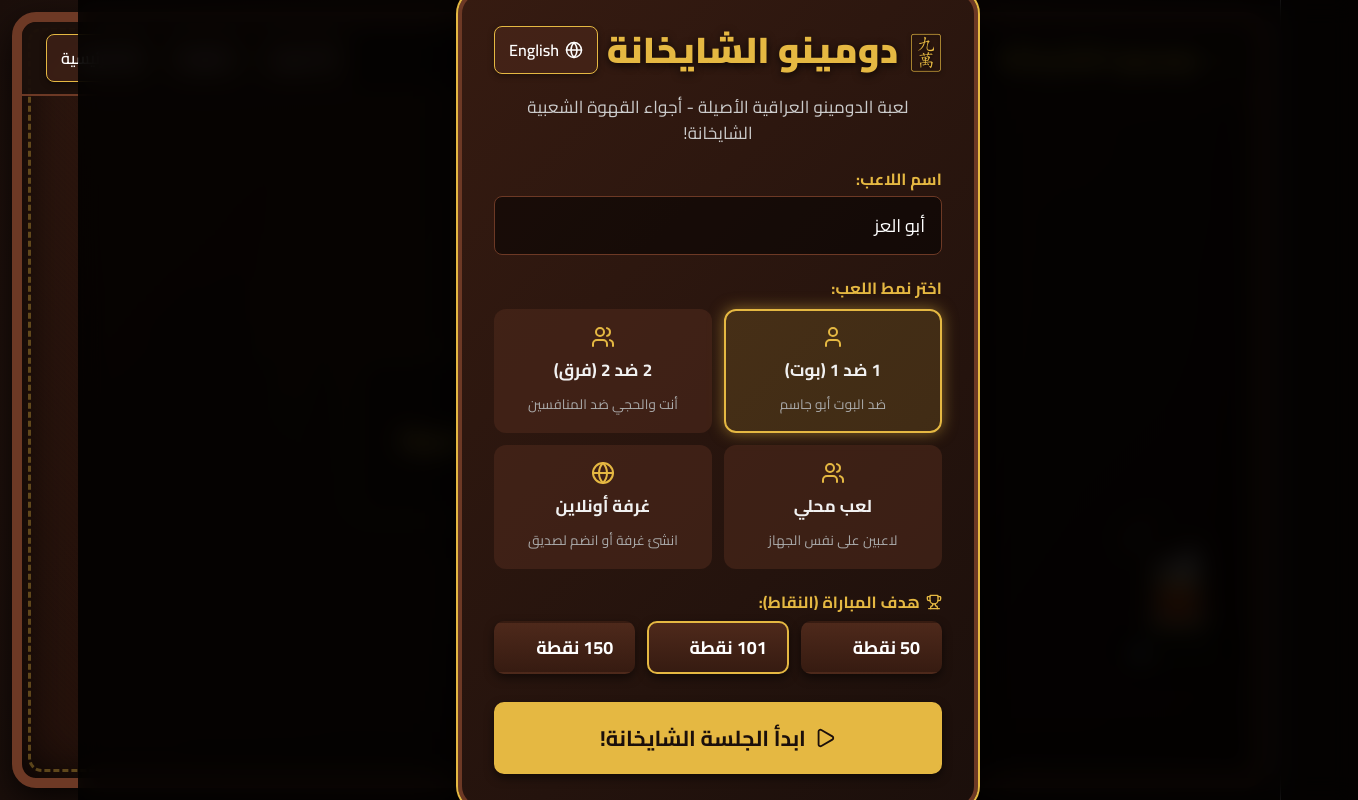
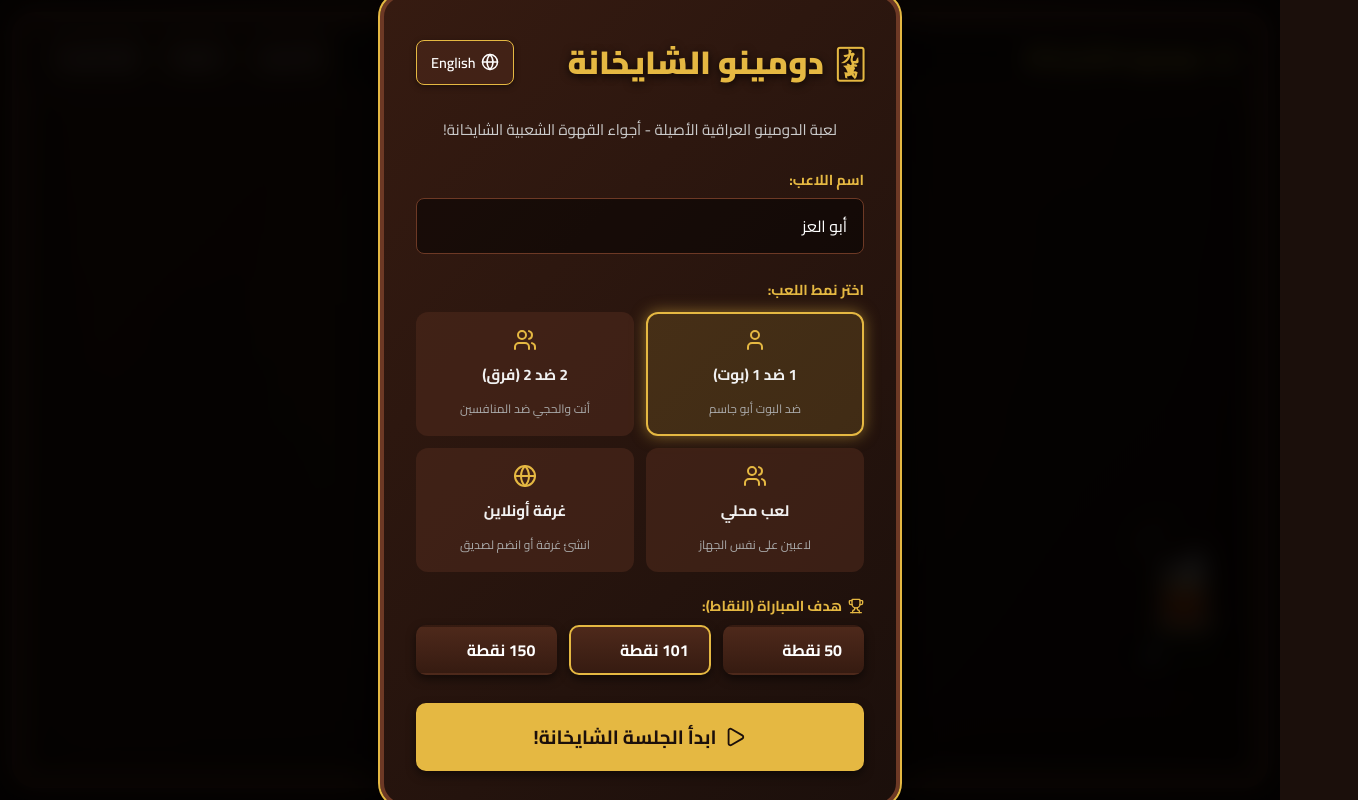
Before and after one commit to ObaidaAljarjary/domino, a React (Vite) app: page / in a window 1280 px wide. Shown: the whole page, 1358 px wide, since content can reach past the window. Built offline with nearby package versions, Linux system fonts and the light colour scheme.

Commit message:
Fix full screen table centering and remove index width constraints

```diff
--- a/src/App.css
+++ b/src/App.css
@@ -1,184 +1,8 @@
-.counter {
-  font-size: 16px;
-  padding: 5px 10px;
-  border-radius: 5px;
-  color: var(--accent);
-  background: var(--accent-bg);
-  border: 2px solid transparent;
-  transition: border-color 0.3s;
-  margin-bottom: 24px;
-
-  &:hover {
-    border-color: var(--accent-border);
-  }
-  &:focus-visible {
-    outline: 2px solid var(--accent);
-    outline-offset: 2px;
-  }
+/* App CSS reset */
+#root {
+  width: 100vw !important;
+  height: 100vh !important;
+  max-width: 100vw !important;
+  margin: 0 !important;
+  padding: 0 !important;
 }
-
-.hero {
-  position: relative;
-
-  .base,
-  .framework,
-  .vite {
-    inset-inline: 0;
-    margin: 0 auto;
-  }
-
-  .base {
-    width: 170px;
-    position: relative;
-    z-index: 0;
-  }
-
-  .framework,
-  .vite {
-    position: absolute;
-  }
-
-  .framework {
-    z-index: 1;
-    top: 34px;
-    height: 28px;
-    transform: perspective(2000px) rotateZ(300deg) rotateX(44deg) rotateY(39deg)
-      scale(1.4);
-  }
-
-  .vite {
-    z-index: 0;
-    top: 107px;
-    height: 26px;
-    width: auto;
-    transform: perspective(2000px) rotateZ(300deg) rotateX(40deg) rotateY(39deg)
-      scale(0.8);
-  }
-}
-
-#center {
-  display: flex;
-  flex-direction: column;
-  gap: 25px;
-  place-content: center;
-  place-items: center;
-  flex-grow: 1;
-
-  @media (max-width: 1024px) {
-    padding: 32px 20px 24px;
-    gap: 18px;
-  }
-}
-
-#next-steps {
-  display: flex;
-  border-top: 1px solid var(--border);
-  text-align: left;
-
-  & > div {
-    flex: 1 1 0;
-    padding: 32px;
-    @media (max-width: 1024px) {
-      padding: 24px 20px;
-    }
-  }
-
-  .icon {
-    margin-bottom: 16px;
-    width: 22px;
-    height: 22px;
-  }
-
-  @media (max-width: 1024px) {
-    flex-direction: column;
-    text-align: center;
-  }
-}
-
-#docs {
-  border-right: 1px solid var(--border);
-
-  @media (max-width: 1024px) {
-    border-right: none;
-    border-bottom: 1px solid var(--border);
-  }
-}
-
-#next-steps ul {
-  list-style: none;
-  padding: 0;
-  display: flex;
-  gap: 8px;
-  margin: 32px 0 0;
-
-  .logo {
-    height: 18px;
-  }
-
-  a {
-    color: var(--text-h);
-    font-size: 16px;
-    border-radius: 6px;
-    background: var(--social-bg);
-    display: flex;
-    padding: 6px 12px;
-    align-items: center;
-    gap: 8px;
-    text-decoration: none;
-    transition: box-shadow 0.3s;
-
-    &:hover {
-      box-shadow: var(--shadow);
-    }
-    .button-icon {
-      height: 18px;
-      width: 18px;
-    }
-  }
-
-  @media (max-width: 1024px) {
-    margin-top: 20px;
-    flex-wrap: wrap;
-    justify-content: center;
-
-    li {
-      flex: 1 1 calc(50% - 8px);
-    }
-
-    a {
-      width: 100%;
-      justify-content: center;
-      box-sizing: border-box;
-    }
-  }
-}
-
-#spacer {
-  height: 88px;
-  border-top: 1px solid var(--border);
-  @media (max-width: 1024px) {
-    height: 48px;
-  }
-}
-
-.ticks {
-  position: relative;
-  width: 100%;
-
-  &::before,
-  &::after {
-    content: '';
-    position: absolute;
-    top: -4.5px;
-    border: 5px solid transparent;
-  }
-
-  &::before {
-    left: 0;
-    border-left-color: var(--border);
-  }
-  &::after {
-    right: 0;
-    border-right-color: var(--border);
-  }
-}
--- a/src/index.css
+++ b/src/index.css
@@ -1,111 +1,13 @@
-:root {
-  --text: #6b6375;
-  --text-h: #08060d;
-  --bg: #fff;
-  --border: #e5e4e7;
-  --code-bg: #f4f3ec;
-  --accent: #aa3bff;
-  --accent-bg: rgba(170, 59, 255, 0.1);
-  --accent-border: rgba(170, 59, 255, 0.5);
-  --social-bg: rgba(244, 243, 236, 0.5);
-  --shadow:
-    rgba(0, 0, 0, 0.1) 0 10px 15px -3px, rgba(0, 0, 0, 0.05) 0 4px 6px -2px;
-
-  --sans: system-ui, 'Segoe UI', Roboto, sans-serif;
-  --heading: system-ui, 'Segoe UI', Roboto, sans-serif;
-  --mono: ui-monospace, Consolas, monospace;
-
-  font: 18px/145% var(--sans);
-  letter-spacing: 0.18px;
-  color-scheme: light dark;
-  color: var(--text);
-  background: var(--bg);
-  font-synthesis: none;
-  text-rendering: optimizeLegibility;
-  -webkit-font-smoothing: antialiased;
-  -moz-osx-font-smoothing: grayscale;
-
-  @media (max-width: 1024px) {
-    font-size: 16px;
-  }
+/* Global Reset for Fullscreen Centering */
+html, body, #root {
+  margin: 0;
+  padding: 0;
+  width: 100vw;
+  height: 100vh;
+  overflow: hidden;
+  background-color: #1b0f0b;
+  box-sizing: border-box;
+  display: flex;
+  align-items: center;
+  justify-content: center;
 }
-
-@media (prefers-color-scheme: dark) {
-  :root {
-    --text: #9ca3af;
-    --text-h: #f3f4f6;
-    --bg: #16171d;
-    --border: #2e303a;
-    --code-bg: #1f2028;
-    --accent: #c084fc;
-    --accent-bg: rgba(192, 132, 252, 0.15);
-    --accent-border: rgba(192, 132, 252, 0.5);
-    --social-bg: rgba(47, 48, 58, 0.5);
-    --shadow:
-      rgba(0, 0, 0, 0.4) 0 10px 15px -3px, rgba(0, 0, 0, 0.25) 0 4px 6px -2px;
-  }
-
-  #social .button-icon {
-    filter: invert(1) brightness(2);
-  }
-}
-
-#root {
-  width: 1126px;
-  max-width: 100%;
-  margin: 0 auto;
-  text-align: center;
-  border-inline: 1px solid var(--border);
-  min-height: 100svh;
-  display: flex;
-  flex-direction: column;
-  box-sizing: border-box;
-}
-
-body {
-  margin: 0;
-}
-
-h1,
-h2 {
-  font-family: var(--heading);
-  font-weight: 500;
-  color: var(--text-h);
-}
-
-h1 {
-  font-size: 56px;
-  letter-spacing: -1.68px;
-  margin: 32px 0;
-  @media (max-width: 1024px) {
-    font-size: 36px;
-    margin: 20px 0;
-  }
-}
-h2 {
-  font-size: 24px;
-  line-height: 118%;
-  letter-spacing: -0.24px;
-  margin: 0 0 8px;
-  @media (max-width: 1024px) {
-    font-size: 20px;
-  }
-}
-p {
-  margin: 0;
-}
-
-code,
-.counter {
-  font-family: var(--mono);
-  display: inline-flex;
-  border-radius: 4px;
-  color: var(--text-h);
-}
-
-code {
-  font-size: 15px;
-  line-height: 135%;
-  padding: 4px 8px;
-  background: var(--code-bg);
-}
--- a/src/styles/chaikhana.css
+++ b/src/styles/chaikhana.css
@@ -1,4 +1,4 @@
-/* Iraqi Chaikhana (شايخانة) Design System & Styling */
+/* Iraqi Chaikhana (شايخانة) Design System & Centered Styling */
 
 @import url('https://fonts.googleapis.com/css2?family=Cairo:wght@400;600;700;900&family=Outfit:wght@400;600;700&display=swap');
 
@@ -27,13 +27,18 @@
   -webkit-user-select: none;
 }
 
-body {
-  font-family: var(--arabic-font);
+html, body, #root {
+  width: 100vw;
+  height: 100vh;
+  margin: 0;
+  padding: 0;
+  overflow: hidden;
   background-color: var(--wood-dark);
   color: #f1f1f1;
-  overflow: hidden;
-  height: 100vh;
-  width: 100vw;
+  font-family: var(--arabic-font);
+  display: flex;
+  align-items: center;
+  justify-content: center;
 }
 
 .chaikhana-app {
@@ -41,17 +46,21 @@ body {
   height: 100vh;
   display: flex;
   flex-direction: column;
+  align-items: center;
+  justify-content: center;
   background:
-    radial-gradient(circle at 50% 30%, rgba(229, 184, 66, 0.1), transparent 70%),
+    radial-gradient(circle at 50% 30%, rgba(229, 184, 66, 0.12), transparent 70%),
     radial-gradient(circle at 50% 50%, var(--wood-medium) 0%, var(--wood-dark) 100%);
   position: relative;
   overflow: hidden;
 }
 
-/* Oriental Wood Table Frame */
+/* Oriental Wood Table Frame - Centered and Full Screen */
 .chaikhana-table-container {
-  flex: 1;
-  position: relative;
+  width: calc(100vw - 24px);
+  height: calc(100vh - 24px);
+  max-width: 100vw;
+  max-height: 100vh;
   margin: 12px;
   border-radius: 24px;
   border: 10px solid var(--wood-border);
@@ -65,6 +74,7 @@ body {
   display: flex;
   flex-direction: column;
   justify-content: space-between;
+  position: relative;
   overflow: hidden;
 }
 
@@ -92,6 +102,7 @@ body {
   backdrop-filter: blur(10px);
   border-bottom: 2px solid var(--wood-border);
   z-index: 10;
+  width: 100%;
 }
 
 .brand-title {
@@ -143,7 +154,7 @@ body {
   justify-content: center;
   width: 100%;
   height: 100%;
-  padding: 30px;
+  padding: 20px;
   overflow: auto;
 }
 
@@ -155,7 +166,8 @@ body {
   justify-content: center;
   align-content: center;
   gap: 6px;
-  max-width: 92%;
+  width: 100%;
+  max-width: 90%;
   max-height: 85%;
   position: relative;
   margin: auto;
@@ -168,7 +180,7 @@ body {
   width: 80px;
   height: 80px;
   pointer-events: none;
-  opacity: 0.3;
+  opacity: 0.35;
   background-image: radial-gradient(circle, var(--gold-accent) 2px, transparent 2px);
   background-size: 10px 10px;
   border: 2px solid var(--gold-accent);
@@ -217,6 +229,7 @@ body {
   box-shadow: 0 10px 30px rgba(0,0,0,0.6);
   z-index: 5;
   transition: all 0.2s ease;
+  margin: auto;
 }
 
 .board-area.drag-active .empty-board-box {
@@ -517,6 +530,7 @@ body {
   align-items: center;
   gap: 8px;
   z-index: 10;
+  width: 100%;
 }
 
 .hand-tiles-wrapper {
@@ -591,7 +605,7 @@ body {
 /* Bot Speech Banner */
 .bot-banner {
   position: absolute;
-  top: 70px;
+  top: 75px;
   left: 50%;
   transform: translateX(-50%);
   background: rgba(255, 255, 255, 0.95);
```
